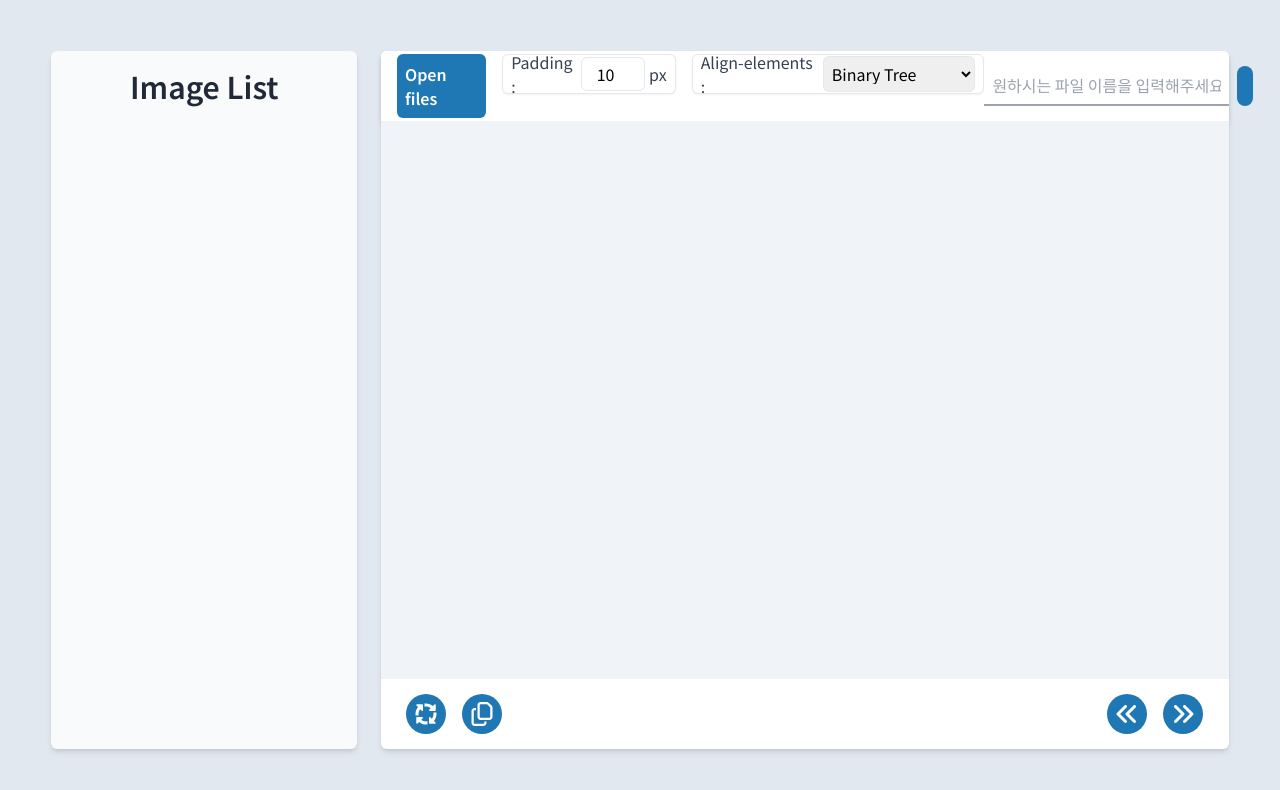
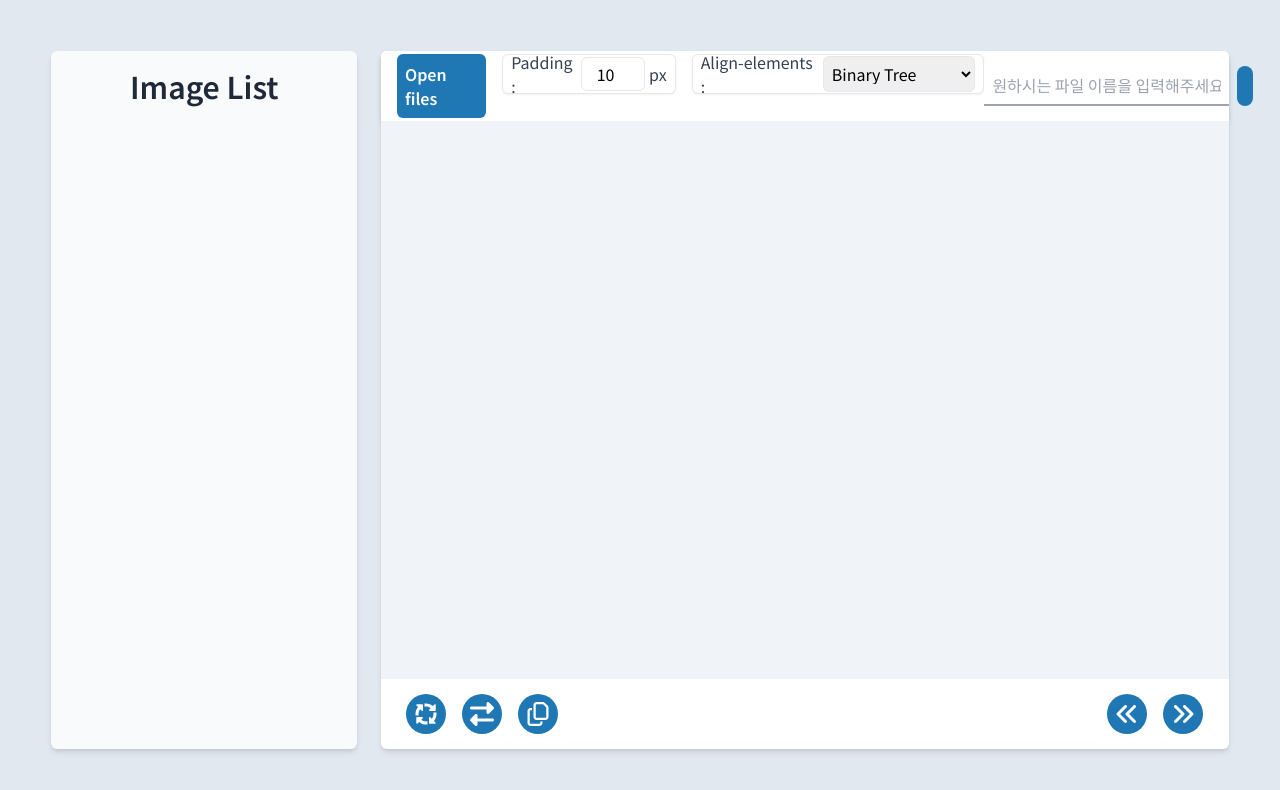
Before and after one commit to seungmin2222/spwriter-client, a React (Vite) app: page / in a window 1280 px wide. Shown: the top 790 px of the page. Built offline with nearby package versions, Linux system fonts and the light colour scheme.

Commit message:
✨ Feat: Footer 좌우 반전버튼 추가

```diff
--- a/src/components/Footer.jsx
+++ b/src/components/Footer.jsx
@@ -1,5 +1,6 @@
 import React from 'react';
 import rotateIcon from '../assets/images/arrows-spin-solid.svg';
+import inversionIcon from '../assets/images/right-left-solid.svg';
 import cloneIcon from '../assets/images/copy-regular.svg';
 import leftIcon from '../assets/images/angles-left-solid.svg';
 import rightIcon from '../assets/images/angles-right-solid.svg';
@@ -18,6 +19,9 @@ function Footer() {
           <img src={rotateIcon} alt="Rotate Icon" className="h-6 w-6" />
         </button>
         <button className={buttonStyle}>
+          <img src={inversionIcon} alt="Inversion Icon" className="h-6 w-6" />
+        </button>
+        <button className={buttonStyle}>
           <img src={cloneIcon} alt="Clone Icon" className="h-6 w-6" />
         </button>
       </div>
```
Also changed, not shown: src/assets/images/right-left-solid.svg (added).
